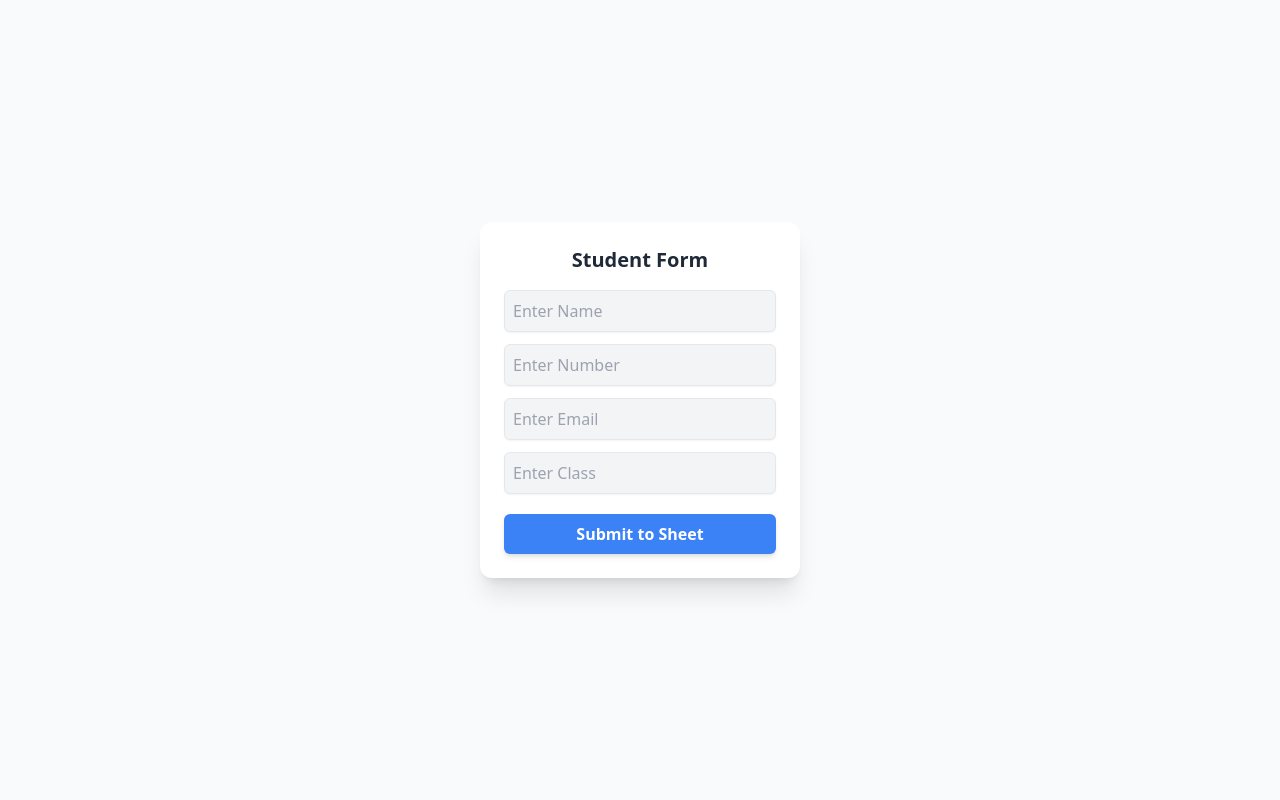
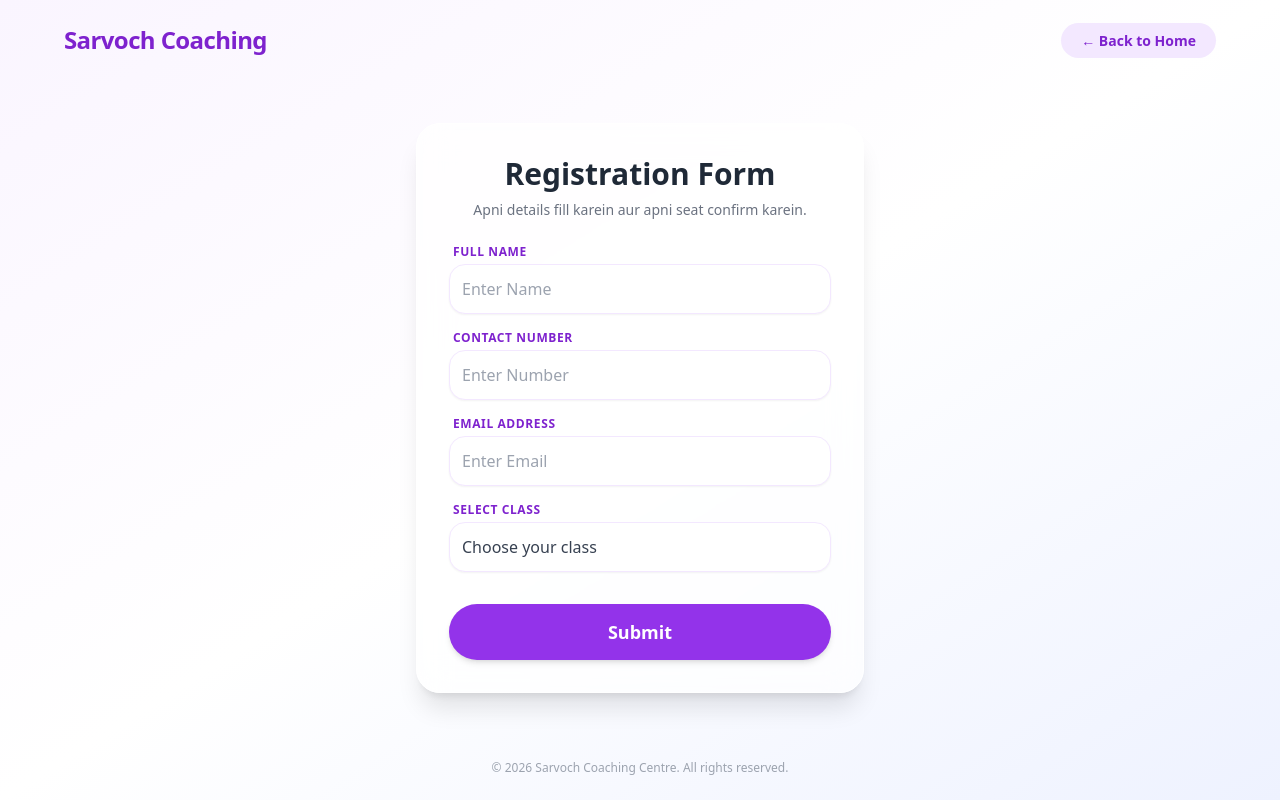
Before and after one commit to sahilkalam/next-app, a Next.js app: page /form in a window 1280 px wide. Built offline with nearby package versions, Linux system fonts and the light colour scheme.

Commit message:
finall commit

```diff
--- a/pages/form.js
+++ b/pages/form.js
@@ -1,9 +1,9 @@
-// {https://script.google.com/macros/s/AKfycbwA23s0aPohrmoeGeCIEwdpY4-UD33o_R4ypi8Wki2cVApswyGNiD7RXNJHUusiDFUz/exec}
 import Head from "next/head";
 import { motion } from "framer-motion";
 import { useState } from "react";
+import Link from "next/link";
 
-export default function Home() {
+export default function StudentForm() {
   const [formData, setFormData] = useState({
     name: "",
     number: "",
@@ -25,29 +25,26 @@ export default function Home() {
     e.preventDefault();
     setLoading(true);
 
-    // Google Apps Script के लिए डेटा को URL-encoded फॉर्मेट में बदलना
     const urlEncodedData = new URLSearchParams();
     urlEncodedData.append("name", formData.name);
     urlEncodedData.append("number", formData.number);
     urlEncodedData.append("email", formData.email);
     urlEncodedData.append("studentClass", formData.studentClass);
 
-    // आपका जेनरेट किया हुआ Google Script URL
     const googleSheetUrl = "https://script.google.com/macros/s/AKfycbwA23s0aPohrmoeGeCIEwdpY4-UD33o_R4ypi8Wki2cVApswyGNiD7RXNJHUusiDFUz/exec";
 
     try {
       await fetch(googleSheetUrl, {
         method: "POST",
-        mode: "no-cors", // Next.js 10 में CORS एरर से बचने के लिए no-cors ज़रूरी है
+        mode: "no-cors",
         headers: {
           "Content-Type": "application/x-www-form-urlencoded",
         },
         body: urlEncodedData,
       });
 
-      alert("Data Google Sheet me successfully save ho gaya!");
+      alert("Data successfully save ho gaya!");
 
-      // फॉर्म को खाली (Reset) करने के लिए
       setFormData({
         name: "",
         number: "",
@@ -64,71 +61,123 @@ export default function Home() {
 
   return (
     <>
-      {/* Next.js 10 का स्टैण्डर्ड Head टैग */}
       <Head>
-        <title>Student Registration - Next.js 10</title>
-        <meta name="description" content="Google Sheet Form Integration" />
+        <title>Student Registration - Sarvoch Coaching</title>
+        <meta name="description" content="Join Sarvoch Coaching Centre" />
       </Head>
 
-      <div className="flex flex-col items-center justify-center min-h-screen bg-gray-50 p-4">
+      {/* Background Matching Home Page Theme */}
+      <div className="min-h-screen bg-gradient-to-br from-purple-50 via-white to-indigo-50 flex flex-col justify-between p-6">
+
+        {/* Simple Top Navigation */}
+        <div className="max-w-6xl w-full mx-auto flex justify-between items-center mb-6">
+          <Link href="/">
+            <span className="text-2xl font-black text-purple-700 tracking-tight cursor-pointer">
+              Sarvoch Coaching
+            </span>
+          </Link>
+          <Link href="/">
+            <span className="bg-purple-100 hover:bg-purple-200 text-purple-700 font-semibold px-5 py-2 rounded-full transition-all text-sm cursor-pointer">
+              ← Back to Home
+            </span>
+          </Link>
+        </div>
+
+        {/* Animated Premium Form Card */}
+        <div className="flex-grow flex items-center justify-center">
           <motion.div
             initial={{ opacity: 0, y: 30 }}
             animate={{ opacity: 1, y: 0 }}
-          transition={{ duration: 0.5 }}
-          className="text-center bg-white p-6 rounded-xl shadow-xl w-80"
+            transition={{ duration: 0.5, ease: "easeOut" }}
+            className="backdrop-blur-lg bg-white/70 border border-white p-8 rounded-3xl shadow-xl w-full max-w-md"
           >
-          <h2 className="text-xl font-bold mb-4 text-gray-800">Student Form</h2>
+            <h2 className="text-3xl font-black mb-2 text-gray-800 text-center">
+              Registration Form
+            </h2>
+            <p className="text-gray-500 text-sm text-center mb-6">
+              Apni details fill karein aur apni seat confirm karein.
+            </p>
 
-          <form onSubmit={handleSubmit} className="flex flex-col gap-3">
+            <form onSubmit={handleSubmit} className="flex flex-col gap-4">
+              {/* Name Input */}
+              <div className="flex flex-col gap-1">
+                <label className="text-xs font-bold text-purple-700 uppercase tracking-wider pl-1">Full Name</label>
                 <input
                   type="text"
                   name="name"
                   value={formData.name}
                   onChange={handleChange}
                   placeholder="Enter Name"
-              className="bg-gray-100 p-2 rounded-md shadow-sm border border-gray-200 focus:outline-none focus:ring-2 focus:ring-blue-500"
+                  className="bg-white p-3 rounded-2xl shadow-sm border border-purple-100 focus:outline-none focus:ring-2 focus:ring-purple-500 transition-all text-gray-700"
                   required
                 />
+              </div>
 
+              {/* Number Input */}
+              <div className="flex flex-col gap-1">
+                <label className="text-xs font-bold text-purple-700 uppercase tracking-wider pl-1">Contact Number</label>
                 <input
                   type="tel"
                   name="number"
                   value={formData.number}
                   onChange={handleChange}
                   placeholder="Enter Number"
-              className="bg-gray-100 p-2 rounded-md shadow-sm border border-gray-200 focus:outline-none focus:ring-2 focus:ring-blue-500"
+                  className="bg-white p-3 rounded-2xl shadow-sm border border-purple-100 focus:outline-none focus:ring-2 focus:ring-purple-500 transition-all text-gray-700"
                   required
                 />
+              </div>
 
+              {/* Email Input */}
+              <div className="flex flex-col gap-1">
+                <label className="text-xs font-bold text-purple-700 uppercase tracking-wider pl-1">Email Address</label>
                 <input
                   type="email"
                   name="email"
                   value={formData.email}
                   onChange={handleChange}
                   placeholder="Enter Email"
-              className="bg-gray-100 p-2 rounded-md shadow-sm border border-gray-200 focus:outline-none focus:ring-2 focus:ring-blue-500"
+                  className="bg-white p-3 rounded-2xl shadow-sm border border-purple-100 focus:outline-none focus:ring-2 focus:ring-purple-500 transition-all text-gray-700"
                   required
                 />
+              </div>
 
-            <input
-              type="text"
+              {/* Class Dropdown Selection */}
+              <div className="flex flex-col gap-1">
+                <label className="text-xs font-bold text-purple-700 uppercase tracking-wider pl-1">Select Class</label>
+                <select
                   name="studentClass"
                   value={formData.studentClass}
                   onChange={handleChange}
-              placeholder="Enter Class"
-              className="bg-gray-100 p-2 rounded-md shadow-sm border border-gray-200 focus:outline-none focus:ring-2 focus:ring-blue-500"
+                  className="bg-white p-3 rounded-2xl shadow-sm border border-purple-100 focus:outline-none focus:ring-2 focus:ring-purple-500 transition-all text-gray-700 appearance-none cursor-pointer"
                   required
-            />
+                >
+                  <option value="" disabled hidden>Choose your class</option>
+                  <option value="8th">8th Class</option>
+                  <option value="9th">9th Class</option>
+                  <option value="10th">10th Class</option>
+                  <option value="11th">11th Class</option>
+                  <option value="12th">12th Class</option>
+                </select>
+              </div>
 
-            <button
+              {/* Premium Submit Button */}
+              <motion.button
+                whileHover={{ scale: 1.02 }}
+                whileTap={{ scale: 0.98 }}
                 type="submit"
                 disabled={loading}
-              className="bg-blue-500 text-white p-2 mt-2 rounded-md shadow-md hover:bg-blue-600 transition-colors font-semibold disabled:bg-gray-400"
+                className="bg-purple-600 hover:bg-purple-700 text-white font-semibold p-3.5 mt-4 rounded-full shadow-md hover:shadow-lg transition-all duration-200 disabled:bg-gray-400 text-center text-lg"
               >
-              {loading ? "Saving..." : "Submit to Sheet"}
-            </button>
+                {loading ? "Saving..." : "Submit"}
+              </motion.button>
             </form>
           </motion.div>
+        </div>
+
+        {/* Footer spacing component */}
+        <div className="text-center text-xs text-gray-400 mt-6">
+          © {new Date().getFullYear()} Sarvoch Coaching Centre. All rights reserved.
+        </div>
       </div>
     </>
   );
```
Lines whose indentation alone changed are shown as unchanged.
